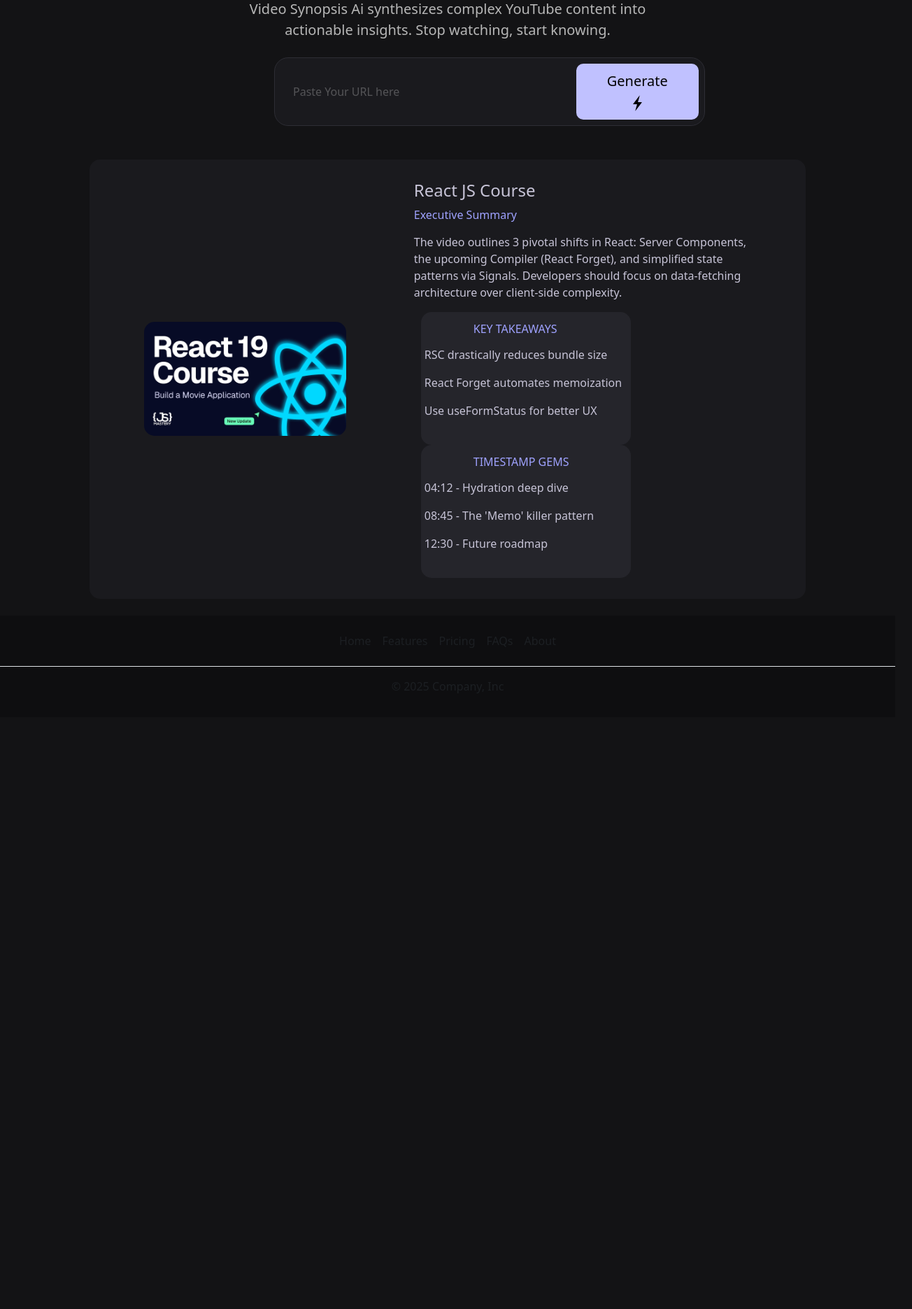
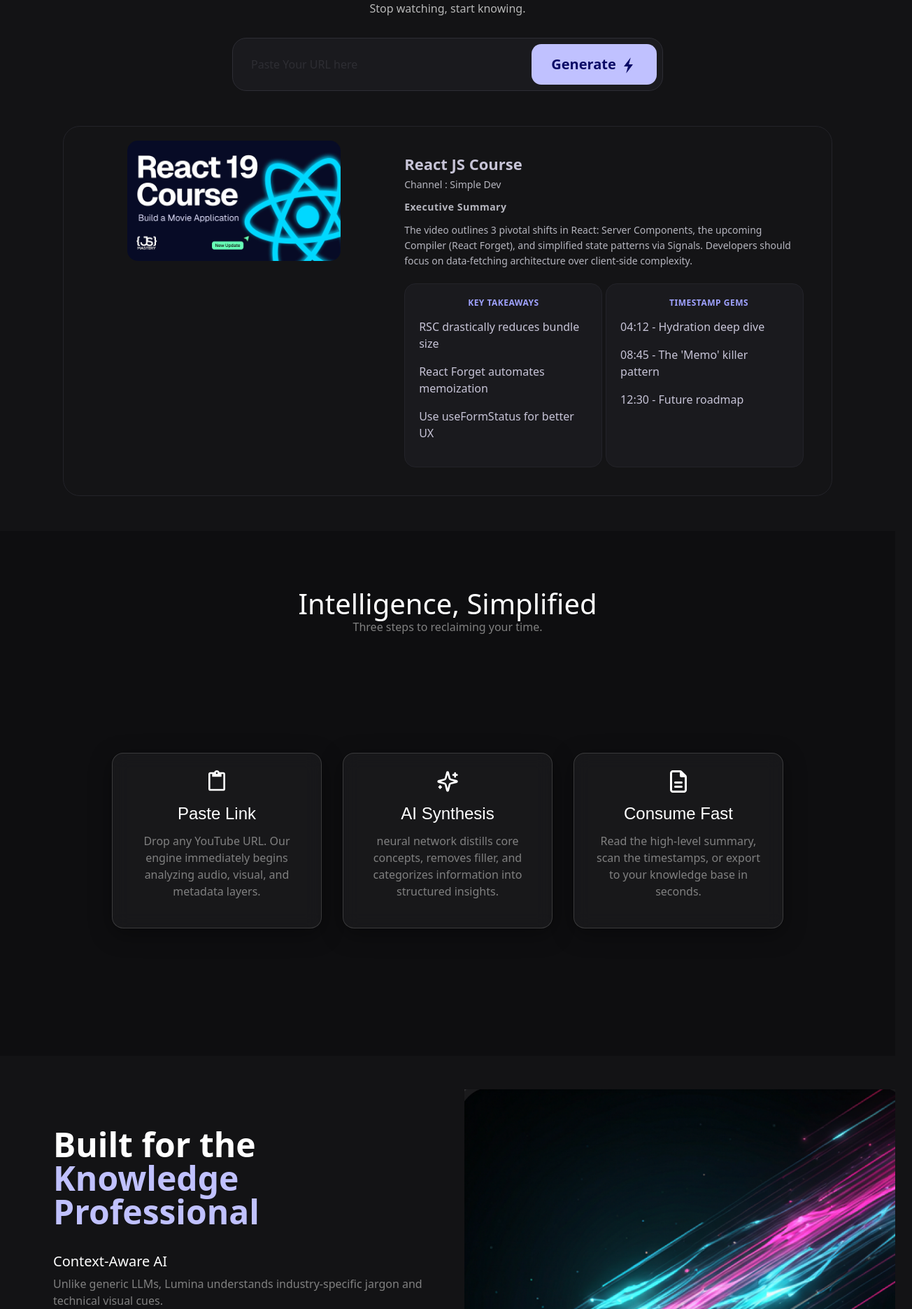
Before and after one commit to giriprasad2304/videoSynopsis, a React (Vite) app in the folder FrontEnd/VideoSynopsis/: page / in a window 1280 px wide. Shown: the part 409-2280 px from the top of the page at 70% size, 1304 px wide, since content can reach past the window. Before the commit the page ends 1458 px from the top, so only its background shows below. Built offline with nearby package versions, Linux system fonts and the light colour scheme.

Commit message:
completed home page

```diff
--- a/FrontEnd/VideoSynopsis/src/components/Footer.jsx
+++ b/FrontEnd/VideoSynopsis/src/components/Footer.jsx
@@ -3,9 +3,10 @@
 const Footer = () => {
   return (
     <>
-      <div className=".container-fluid footer-styles ">
+      <div className="container-fluid footer-styles ">
         {" "}
         <footer className="py-3 my-4">
+          <h1 className="logo">Video Synopsis Ai</h1>
           {" "}
           <ul className="nav justify-content-center border-bottom pb-3 mb-3">
             {" "}
--- a/FrontEnd/VideoSynopsis/src/components/Hero.jsx
+++ b/FrontEnd/VideoSynopsis/src/components/Hero.jsx
@@ -41,6 +41,7 @@
         />
         <div className="history-demo-content">
           <h4>React JS Course</h4>
+          <p>Channel : Simple Dev</p>
           <p className="text-color-design">Executive Summary</p>
           <p>
             The video outlines 3 pivotal shifts in React: Server Components, the
--- /dev/null
+++ b/FrontEnd/VideoSynopsis/src/components/Sections.jsx
@@ -0,0 +1,112 @@
+import "../styles/sections.css";
+import { MdContentPaste } from "react-icons/md";
+import { LuSparkles } from "react-icons/lu";
+import { FaRegFileLines } from "react-icons/fa6";
+import { IoMdHome } from "react-icons/io";
+
+const Sections = () => {
+  return (
+    <>
+      <section className="even">
+        <h1 className="title-section1">
+          Intelligence, Simplified
+          <h6 style={{ color: "grey" }}>
+            Three steps to reclaiming your time.
+          </h6>
+        </h1>
+
+        <div className="content-boxes-section1">
+          <div className="section1-content-boxes ">
+            <MdContentPaste className="section1-content-boxes-title-icons" />
+            <h4 className="section1-content-boxes-title">Paste Link</h4>
+            <p className="section1-content-boxes-des">
+              {" "}
+              Drop any YouTube URL. Our engine immediately begins analyzing
+              audio, visual, and metadata layers.
+            </p>
+          </div>
+          <div className="section1-content-boxes ">
+            <LuSparkles className="section1-content-boxes-title-icons" />
+            <h4 className="section1-content-boxes-title">AI Synthesis</h4>
+            <p className="section1-content-boxes-des">
+              {" "}
+              neural network distills core concepts, removes filler, and
+              categorizes information into structured insights.
+            </p>
+          </div>
+          <div className="section1-content-boxes ">
+            <FaRegFileLines className="section1-content-boxes-title-icons" />
+            <h4 className="section1-content-boxes-title">Consume Fast</h4>
+            <p className="section1-content-boxes-des">
+              {" "}
+              Read the high-level summary, scan the timestamps, or export to
+              your knowledge base in seconds.
+            </p>
+          </div>
+        </div>
+      </section>
+
+      <section>
+        <div class="row flex-lg-row-reverse align-items-center g-5 py-5">
+          {" "}
+          <div class="col-10 col-sm-8 col-lg-6">
+            <img
+              src="/img1.png"
+              class="d-block mx-lg-auto img-fluid"
+              alt="Bootstrap Themes"
+              width="700"
+              height="500"
+              loading="lazy"
+            />{" "}
+          </div>{" "}
+          <div class="col-lg-6 overall-body">
+            <h1 class="display-5 fw-bold text-body-emphasis lh-1 mb-3">
+              <p className="text-color-primary">
+                Built for the <br />
+                <p className="text-color-secondary">Knowledge Professional</p>
+              </p>
+            </h1>{" "}
+            <div>
+              <h5 className="section2-subtitle">Context-Aware AI</h5>
+              <p className="section2-desc">
+                Unlike generic LLMs, Lumina understands industry-specific jargon
+                and technical visual cues.
+              </p>
+            </div>
+            <div>
+              <h5 className="section2-subtitle">Multi-language Mastery</h5>
+              <p className="section2-desc">
+                Summarize content from 50+ languages into English (or vice
+                versa) with perfect cultural nuance.
+              </p>
+            </div>
+            <div>
+              <h5 className="section2-subtitle">Knowledge Export</h5>
+              <p className="section2-desc">
+                Directly sync with Notion, Obsidian, or export as beautifully
+                formatted PDF/DOCX files.
+              </p>
+            </div>
+          </div>{" "}
+        </div>
+      </section>
+
+      <section className="even">
+        <div className="final-section">
+          <h1>Ready To Evolve ?</h1>
+          <p style={{color : "grey"}}>
+            Join the elite class of learners who treat time as their most
+            valuable asset.
+          </p>
+          <p>
+            <a className="Home-href" href="/">
+              <IoMdHome  /> Home
+            </a>
+          </p>
+        </div>
+      </section>
+    </>
+  );
+};
+
+export default Sections;
--- a/FrontEnd/VideoSynopsis/src/routes/Home.jsx
+++ b/FrontEnd/VideoSynopsis/src/routes/Home.jsx
@@ -3,12 +3,14 @@
 import "../styles/home.css";
 import "../styles/footer.css";
 import Hero from "../components/Hero";
+import Sections from "../components/Sections";
 
 const Home = () => {
   return (
     <>
       <NavBar />
       <Hero />
+      <Sections/>
       <Footer />
     </>
   );
--- a/FrontEnd/VideoSynopsis/src/styles/auth.css
+++ b/FrontEnd/VideoSynopsis/src/styles/auth.css
@@ -64,6 +64,6 @@
     transition: transform 0.5s ease-out;
 }
 
-.Home-href:hover , Home-href-icon:hover {
+.Home-href:hover, .Home-href-icon:hover {
     color: rgb(98, 98, 186);
 }
--- a/FrontEnd/VideoSynopsis/src/styles/footer.css
+++ b/FrontEnd/VideoSynopsis/src/styles/footer.css
@@ -1,3 +1,47 @@
-.footer-styles{
-    background-color: #0E0E10;
+.footer-styles {
+    background-color: #3a3a3d;
+    width: 100%;
+    padding: 60px 0 20px 0;
+    margin: 0;
+    box-sizing: border-box;
 }
+
+.footer-styles .nav-link {
+    color: #a1a1aa !important;
+    font-size: 14px;
+    transition: color 0.2s ease;
+}
+
+.footer-styles .nav-link:hover {
+    color: #C0C1FF !important;
+}
+
+.footer-styles .border-bottom {
+    border-color: rgba(255, 255, 255, 0.08) !important;
+}
+
+.footer-styles p.text-center {
+    color: #71717a !important;
+    font-size: 13px;
+    margin: 0;
+}
+.logo{
+ font-size: 32px;
+  font-weight: 700;
+  line-height: 1.2;
+  letter-spacing: -0.02em;
+
+  background: linear-gradient(
+    90deg,
+    #B1B9FC 0%,
+    #93C5FD 45%,
+    #5DD5FA 100%
+  );
+  -webkit-background-clip: text;
+  -webkit-text-fill-color: transparent;
+  background-clip: text;
+
+  text-rendering: optimizeLegibility;
+  -webkit-font-smoothing: antialiased;
+  margin-left: 70px;
+}
--- a/FrontEnd/VideoSynopsis/src/styles/home.css
+++ b/FrontEnd/VideoSynopsis/src/styles/home.css
@@ -1,42 +1,57 @@
-.button-generate{
-    padding: 10px 30px;
-    border-radius: 10px;
+.button-generate {
+    padding: 14px 28px;
+    border-radius: 14px;
     border: none;
     background-color: #C0C1FF;
-    margin-left: 55px;
+    color: #0a0a66;
+    font-size: 16px;
+    font-weight: 700;
     cursor: pointer;
     transition: background-color 0.3s ease;
-}
-.button-generate:hover{
-    background-color: #9fa2ff;
-    color: white;
+    white-space: nowrap;
 }
 
-.input-generate{
-    width: 60%;
+.button-generate:hover {
+    background-color: #9fa2ff;
+}
+
+.input-generate {
+    flex: 1;
     background-color: transparent;
     border: none;
     outline: none;
     color: #ffffff;
-  font-size: 16px;
+    font-size: 16px;
+    min-width: 0;
 }
 
-.input-bar-overall{
-   display: flex;
-  align-items: center;
-  background-color: #1a1a1e; /* Slightly lighter dark for the box */
-  border: 1px solid #2d2d34;  /* Subtle border */
-  border-radius: 20px;        /* Smooth rounded edges */
-  padding: 8px 8px 8px 24px;  /* More padding on the left, tight on the right for the button */
-  width: 100%;
-  max-width: 650px;
-  margin-left: 60px;
+.input-generate::placeholder {
+    color: #666670;
 }
 
-.hero-outer{
+.input-bar-overall {
+    display: flex;
+    align-items: center;
+    background-color: #1a1a1e;
+    border: 1px solid #2d2d34;
+    border-radius: 20px;
+    padding: 8px 8px 8px 24px;
+    width: 100%;
+    max-width: 650px;
+    margin: 30px auto;
+    box-sizing: border-box;
+}
+
+.hero-outer {
     color: white;
-    font-size: 6rem;
+    font-size: clamp(3rem, 6vw, 5.5rem);
+    text-align: center;
+    font-weight: 800;
+    line-height: 1.1;
+    max-width: 900px;
+    margin: 40px auto 10px auto;
 }
+
 .hero-inner {
     background: linear-gradient(
         90deg,
@@ -49,47 +64,94 @@
     background-clip: text;
 }
 
-.hero-paragraph{
+.hero-paragraph {
     color: rgb(183, 183, 183);
-}
-.history-demo{
-    min-height: 400px;
-    width: 80%;
-    margin-left: 10%;
-    border-radius: 15px;
-    background-color: #1a1a1e;
-    display: flex;
-    align-items: center;
-    padding: 30px;
-    box-sizing: border-box;
-    gap: 5%;
+    text-align: center;
+    max-width: 650px;
+    margin: 0 auto;
+    font-size: 16px;
+    line-height: 1.5;
 }
 
-.history-demo-image{
+.history-demo {
+    width: 90%;
+    max-width: 1100px;
+    margin: 50px auto;
+    background-color: #141416;
+    border: 1px solid #232329;
+    border-radius: 24px;
+    display: flex;
+    flex-direction: row;
+    align-items: stretch;
+    padding: 40px;
+    box-sizing: border-box;
+    gap: 40px;
+}
+
+.history-demo-image {
     width: 30%;
+    height: 30%;
     margin:-20px 5%;
     border-radius: 15px;
 }
 
-.history-demo-content{
-    display: inline-block;
-    margin-top: 0px;
+.history-demo-content {
+    flex: 1;
+    display: flex;
+    flex-direction: row;
+    flex-wrap: wrap;
+    gap: 5px;
     color: #C7C4D7;
-    width: 50%;
 }
 
-.history-demo-content-boxes{
-    background-color: #25252b;
-    display: inline-block;
-    width:  300px;
-    height: 190px;
-    z-index: 1000;
-    border-radius: 15px;
-    margin-left: 10px;
-    padding:15px 5px;
+.history-demo-content h4,
+.history-demo-content > p {
+    width: 100%;
+    margin: 0;
 }
 
-.text-color-design{
+.history-demo-content h4 {
+    font-size: 22px;
+    font-weight: 600;
+}
+
+.history-demo-content > p {
+    font-size: 14px;
+    line-height: 1.6;
+    color: #b5b5be;
+    margin-bottom: 5px;
+}
+
+.history-demo-content-boxes {
+    background-color: #1a1a1e;
+    flex: 1;
+    min-width: 260px;
+    min-height: 180px;
+    border-radius: 16px;
+    padding: 20px;
+    box-sizing: border-box;
+    border: 1px solid #232329;
+    margin: 10px 0 0 0;
+}
+
+.text-color-design {
     color: #9fa2ff;
+    font-size: 12px;
+    font-weight: 700;
+    letter-spacing: 0.5px;
     margin-bottom: 15px;
+    display: block;
 }
+
+@media (max-width: 992px) {
+    .history-demo {
+        flex-direction: column;
+        align-items: center;
+        padding: 30px;
+    }
+
+    .history-demo-image {
+        width: 100%;
+        max-width: 450px;
+    }
+}
--- /dev/null
+++ b/FrontEnd/VideoSynopsis/src/styles/sections.css
@@ -0,0 +1,105 @@
+.even {
+    min-height: 750px;
+    background-color: #0E0E10;
+    padding: 80px 20px;
+    margin-top: 30px;
+    box-sizing: border-box;
+}
+
+.title-section1 {
+    text-align: center;
+    color: white;
+    margin-bottom: 170px;
+}
+
+.content-boxes-section1 {
+    display: flex;
+    flex-wrap: wrap;
+    justify-content: center;
+    gap: 30px;
+    width: 100%;
+    max-width: 1200px;
+    margin: 0 auto;
+    box-sizing: border-box;
+}
+
+.section1-content-boxes {
+    background-color: rgba(40, 40, 44, 0.4);
+    display: flex;
+    flex-direction: column;
+    align-items: center;
+    text-align: center;
+    width: 100%;
+    max-width: 300px;
+    min-height: 190px;
+    border: 1px solid rgba(255, 255, 255, 0.15);
+    border-radius: 16px;
+    backdrop-filter: blur(12px);
+    -webkit-backdrop-filter: blur(12px);
+    box-shadow: 0 8px 32px 0 rgba(0, 0, 0, 0.37);
+    padding: 24px;
+    color: #ffffff;
+    box-sizing: border-box;
+}
+
+.section1-content-boxes-title {
+    font-family: Arial, Helvetica, sans-serif;
+    margin-bottom: 12px;
+}
+
+.section1-content-boxes-title-icons {
+    font-size: 2rem;
+    margin-bottom: 16px;
+}
+
+.section1-content-boxes-des {
+    color: grey;
+    width: 100%;
+}
+
+.text-color-secondary {
+    color: #C0C1FF;
+}
+
+.text-color-primary {
+    color: #ffffff;
+}
+
+.overall-body {
+    padding-left: 100px;
+}
+
+.section2-subtitle {
+    color: white;
+    margin-top: 35px;
+}
+
+.section2-desc {
+    color: grey;
+    margin-bottom: 35px;
+}
+
+.final-section {
+    min-height: 400px;
+    width: 100%;
+    max-width: 800px;
+    background-color: #1A1A1E;
+    border-radius: 100px;
+    margin: 50px auto;
+    box-sizing: border-box;
+    display: flex;
+    justify-content: center;
+    align-items: center;
+    flex-direction: column;
+    color: white;
+}
+
+@media (max-width: 768px) {
+    .even {
+        padding: 40px 15px;
+    }
+
+    .section1-content-boxes {
+        max-width: 100%;
+    }
+}
```
Also changed, not shown: FrontEnd/VideoSynopsis/public/img1.png (added).
